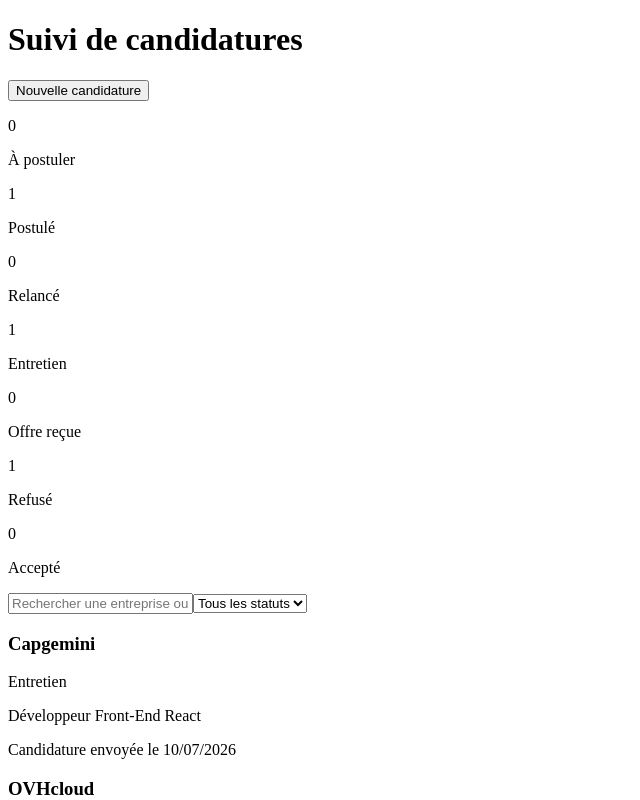
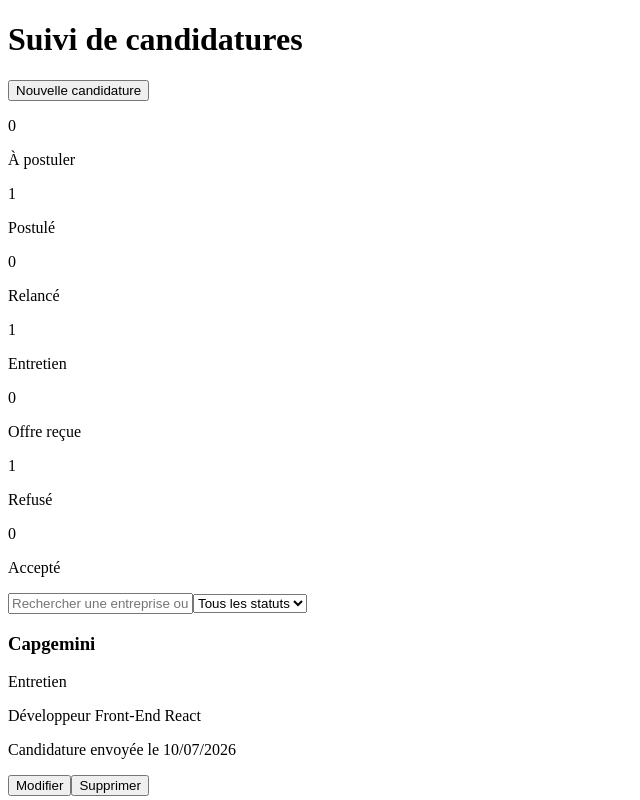
Before and after one commit to GuillaumeCoquemont/suivi-candidatures, a React (Vite) app: page / in a window 1280 px wide. Shown: the top 800 px of the page, without its empty margins (0-640 px from the left). Built offline with nearby package versions, Linux system fonts and the light colour scheme.

Commit message:
feat: ajoute les actions modifier/supprimer sur CandidatureCard

```diff
--- a/src/components/CandidatureCard.jsx
+++ b/src/components/CandidatureCard.jsx
@@ -1,9 +1,10 @@
 import Badge from './Badge'
 import { formaterDate } from '../utils/dates'
 
-// Affiche les informations d'une candidature dans une carte.
-// Props : candidature (object) — une entrée du tableau candidatures.
-function CandidatureCard({ candidature }) {
+// Affiche les informations d'une candidature dans une carte, avec les
+// actions de modification et de suppression.
+// Props : candidature (object), onModifier (function), onSupprimer (function).
+function CandidatureCard({ candidature, onModifier, onSupprimer }) {
   return (
     <article className="candidature-card">
       <div className="candidature-card__entete">
@@ -14,6 +15,14 @@
       <p className="candidature-card__date">
         Candidature envoyée le {formaterDate(candidature.dateCandidature)}
       </p>
+      <div className="candidature-card__actions">
+        <button type="button" onClick={() => onModifier(candidature)}>
+          Modifier
+        </button>
+        <button type="button" onClick={() => onSupprimer(candidature)}>
+          Supprimer
+        </button>
+      </div>
     </article>
   )
 }
```
